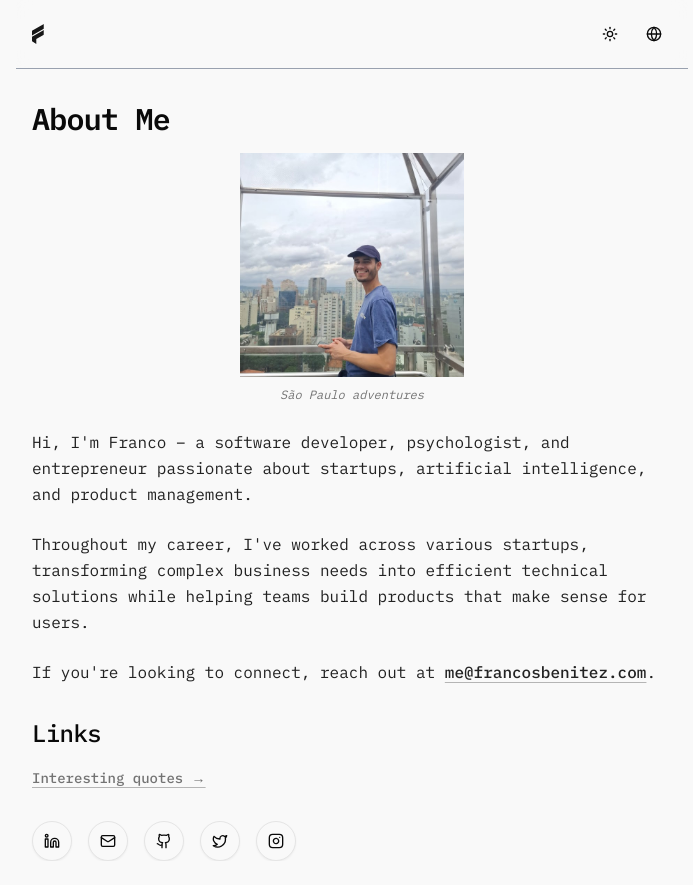
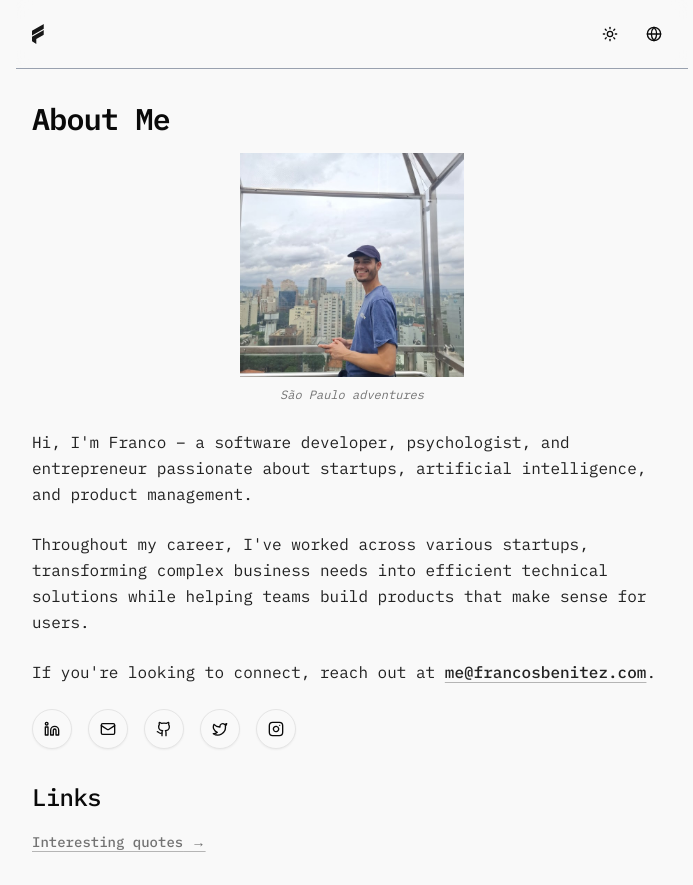
Before and after one commit to francosbenitez/francosbenitez.com, a Next.js app: page /en in a window 1280 px wide. Shown: the whole page, without its empty margins (288-981 px from the left). Before the commit the page ends 861 px from the top, so only its background shows below. Built offline with nearby package versions, Linux system fonts and the light colour scheme.

Commit message:
style: improvements

```diff
--- a/app/[lang]/page.tsx
+++ b/app/[lang]/page.tsx
@@ -57,7 +57,12 @@ export default async function Home({
 
           <div dangerouslySetInnerHTML={{ __html: contentHtml }} />
 
+          <SocialLinks />
+
           {/* Link to quotes page */}
+          <h2 className="mb-4 text-2xl font-medium tracking-tight text-foreground">
+            Links
+          </h2>
           <div className="mb-8">
             <Link
               href={`/${lang}/quotes`}
@@ -67,7 +72,6 @@ export default async function Home({
             </Link>
           </div>
         </article>
-        <SocialLinks />
       </div>
     );
   }
--- a/components/social-links.tsx
+++ b/components/social-links.tsx
@@ -32,7 +32,7 @@ export function SocialLinks() {
   ];
 
   return (
-    <div className="flex flex-wrap gap-4">
+    <div className="flex flex-wrap gap-4 mb-8">
       {socialLinks.map((link) => (
         <Button
           key={link.name}
--- a/contents/en/about.mdx
+++ b/contents/en/about.mdx
@@ -5,5 +5,3 @@ Hi, I'm Franco – a software developer, psychologist, and entrepreneur passiona
 Throughout my career, I've worked across various startups, transforming complex business needs into efficient technical solutions while helping teams build products that make sense for users.
 
 If you're looking to connect, reach out at me@francosbenitez.com.
-
-## Links
--- a/contents/es/about.mdx
+++ b/contents/es/about.mdx
@@ -5,5 +5,3 @@ Hola, soy Franco! Programador, psicólogo y emprendedor apasionado por las start
 A lo largo de mi carrera, trabajé con varias startups, transformando necesidades de negocio complejas en soluciones técnicas eficientes y ayudando a los equipos a desarrollar productos que tengan sentido para los usuarios.
 
 Si querés conectar, contactame en me@francosbenitez.com.
-
-## Links
```
